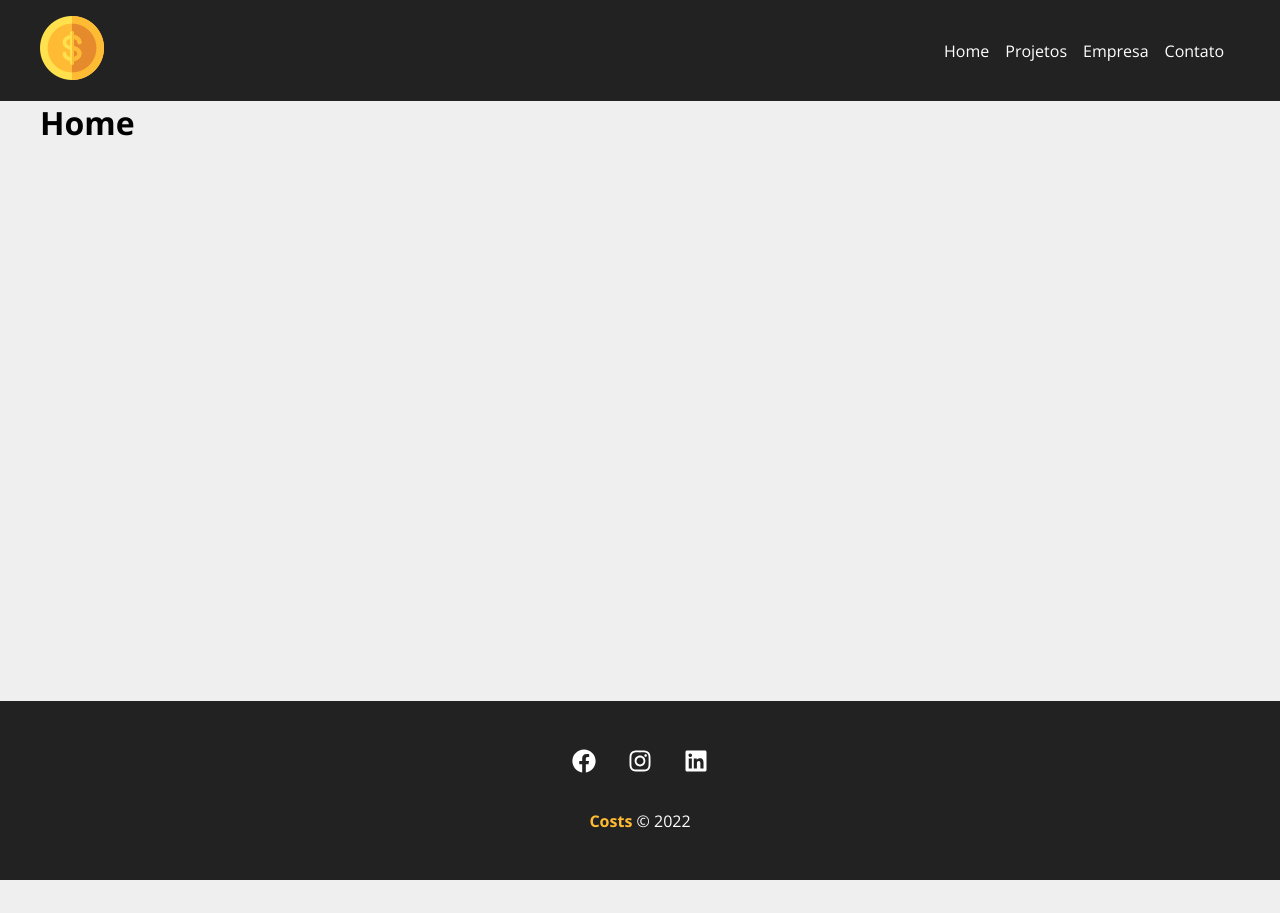
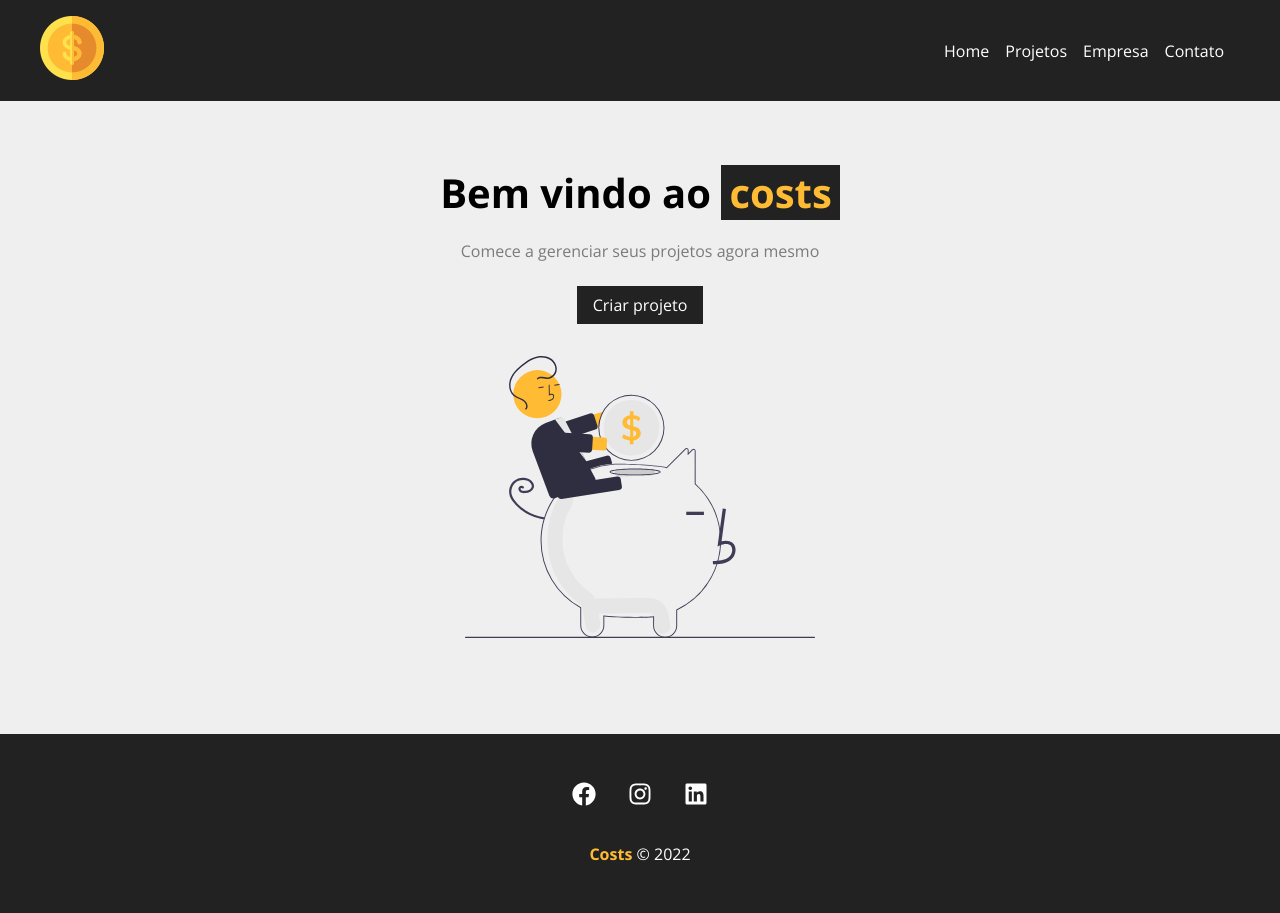
Before and after one commit to edinaldofcs/Projeto-Custos-React, a React (Create React App) app: page / in a window 1280 px wide. Before the commit the page ends 880 px from the top, so only its background shows below. Built offline with nearby package versions, Linux system fonts and the light colour scheme.

Commit message:
Aula20-home

```diff
--- /dev/null
+++ b/src/components/layout/BtnLink.jsx
@@ -0,0 +1,12 @@
+import { Link } from 'react-router-dom';
+import styles from './BtnLink.module.css'
+
+function BtnLink({to, text}){
+    return(
+        <Link className={styles.btn} to={to}>
+            {text}
+        </Link>
+    )
+}
+
+export default BtnLink;
--- /dev/null
+++ b/src/components/layout/BtnLink.module.css
@@ -0,0 +1,11 @@
+.btn{
+    color: white;
+    background: #222;
+    padding: 0.5em 1em;
+    text-decoration: none;
+    transition: 0.5s;
+}
+
+.btn:hover{
+    color: #ffbb33;
+}
--- a/src/components/pages/Home.js
+++ b/src/components/pages/Home.js
@@ -1,11 +1,17 @@
-
+import styles from './Home.module.css'
+import savings from '../../img/savings.svg'
+import BtnLink from '../layout/BtnLink';
 
 function Home(){
 
     return(
-        <h1>
-            Home
-        </h1>
+        <section className={styles.homeContainer}>
+            <h1> Bem vindo ao <span>costs</span></h1>
+            <p>Comece a gerenciar seus projetos agora mesmo</p>
+            <BtnLink to="/newproject" text="Criar projeto"/>
+            <img src={savings} alt="costs"/>
+
+        </section>
     );
 }
 
--- /dev/null
+++ b/src/components/pages/Home.module.css
@@ -0,0 +1,29 @@
+.homeContainer{
+    width: 100%;
+    display: flex;
+    flex-direction: column;
+    align-items: center;
+    justify-content: center;
+    padding: 4em;
+}
+
+.homeContainer h1{
+    font-size: 2.5em;
+    margin-bottom: 0.5em;
+}
+
+.homeContainer h1 span{
+    color: #ffbb33;
+    padding: 0 0.2em;
+    background-color: #222;
+}
+
+.homeContainer p {
+    margin-bottom: 1.5em;
+    color: #7b7b7b;
+}
+
+.homeContainer img{
+    max-width: 350px;
+    margin: 2em 0;
+}
```
